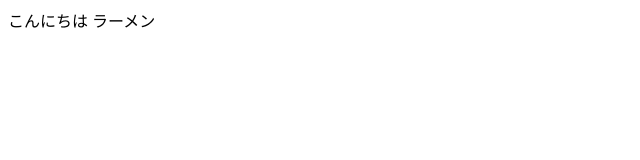
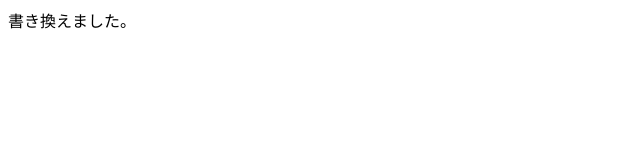
Before and after one commit to yuya0221/20250428-git-workshop, a plain HTML site: page index.html in a window 1280 px wide. Shown: the full height of the page, 0-640 px from the left. Drawn offline with Linux system fonts and the light colour scheme.

Commit message:
Update index.html
文章を書き替えました

```diff
--- a/index.html
+++ b/index.html
@@ -5,7 +5,6 @@
     <title>タイトル</title>
   </head>
   <body>
-    こんにちは
-    ラーメン
+    書き換えました。
   </body>
 </html>
```
